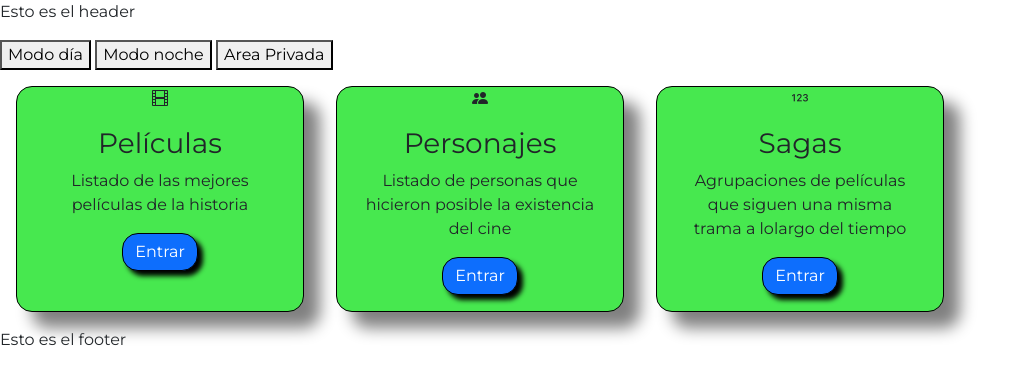
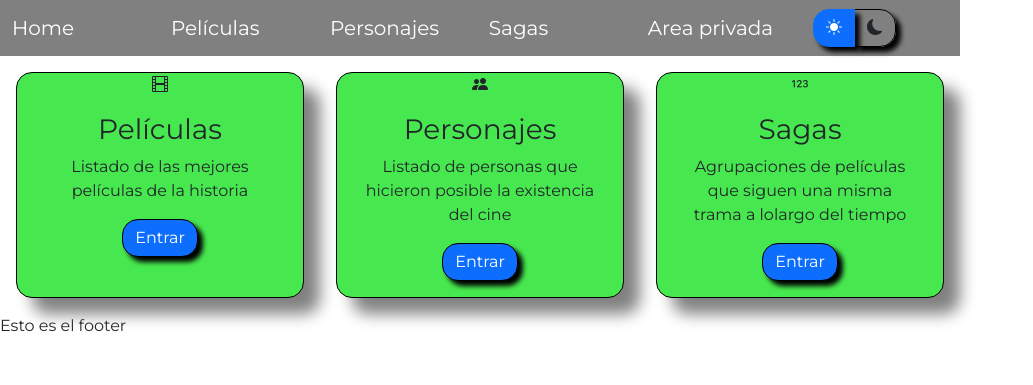
Before and after one commit to franjavi01/Fichas_Peliculas, a PHP site: page / in a window 1280 px wide. Shown: the top 385 px of the page, without its empty margins (0-1033 px from the left). Run offline with PHP 8.4, Linux system fonts and the light colour scheme.

Commit message:
añadiendo el menú

```diff
--- a/includes/header.php
+++ b/includes/header.php
@@ -1,5 +1,6 @@
 <!DOCTYPE html>
 <html lang="es">
+
 <head>
     <meta charset="UTF-8">
     <meta http-equiv="X-UA-Compatible" content="IE=edge">
@@ -9,11 +10,47 @@
     <link rel="stylesheet" href="https://cdn.jsdelivr.net/npm/bootstrap-icons@1.10.5/font/bootstrap-icons.css">
     <link rel="stylesheet" href="style.css">
 </head>
+
 <body>
     <header>
-        <p>Esto es el header</p>
-        <button onclick="dia()">Modo día</button>
-        <button onclick="noche()">Modo noche</button>
-        <button onclick="ventanaSecundaria()">Area Privada</button>
+    <nav class="navbar navbar-expand-lg">
+        <div class="container-fluid">
+            <a class="navbar-brand" href="#">Home</a>
+        </div>
+        <div class="container-fluid">
+            <a class="navbar-brand" href="peliculas.php">Películas</a>
+        </div>
+        <div class="container-fluid">
+            <a class="navbar-brand" href="personajes.php">Personajes</a>
+        </div>
+        <div class="container-fluid">
+            <a class="navbar-brand" href="sagas.php">Sagas</a>
+        </div>
+        <div class="container-fluid">
+            <a class="navbar-brand" href="area_privada" target="_blank" onclick="ventanaSecundaria()">Area privada</a>
+        </div>
+        <div class="container-fluid">
+        <div class="btn-group" role="group" aria-label="Basic radio toggle button group">
+            <input type="radio" class="btn-check" name="btnradio" onclick="dia()" id="btnradio1" autocomplete="off" checked>
+            <label class="btn btn-outline-primary" for="btnradio1"><i class="bi bi-brightness-high-fill"></i></label>
+
+            <input type="radio" class="btn-check" name="btnradio" onclick="noche()" id="btnradio2" autocomplete="off">
+            <label class="btn btn-outline-prymary" for="btnradio2"><i class="bi bi-moon-fill"></i></label>
+        </div>
+        </div>
+
+</nav>
+        <!-- <button onclick="ventanaSecundaria()">Area Privada</button> -->
+
+
+        <!-- <div class="btn-group" role="group" aria-label="Basic radio toggle button group">
+            <input type="radio" class="btn-check" name="btnradio" onclick="dia()" id="btnradio1" autocomplete="off" checked>
+            <label class="btn btn-outline-primary" for="btnradio1"><i class="bi bi-brightness-high-fill"></i></label>
+
+            <input type="radio" class="btn-check" name="btnradio" onclick="noche()" id="btnradio2" autocomplete="off">
+            <label class="btn btn-outline-primary" for="btnradio2"><i class="bi bi-moon-fill"></i></label>
+        </div> -->
+
+
     </header>
     <main>
--- a/style.css
+++ b/style.css
@@ -29,3 +29,16 @@ body {
     background: blueviolet;
     scale: 1.2;
 }
+
+.navbar {
+    background: grey;
+}
+
+.navbar-brand {
+    color: white;
+}
+
+.navbar-brand:hover {
+    background: var(--colorPrincipal);
+    scale: 1.2;
+}
```
